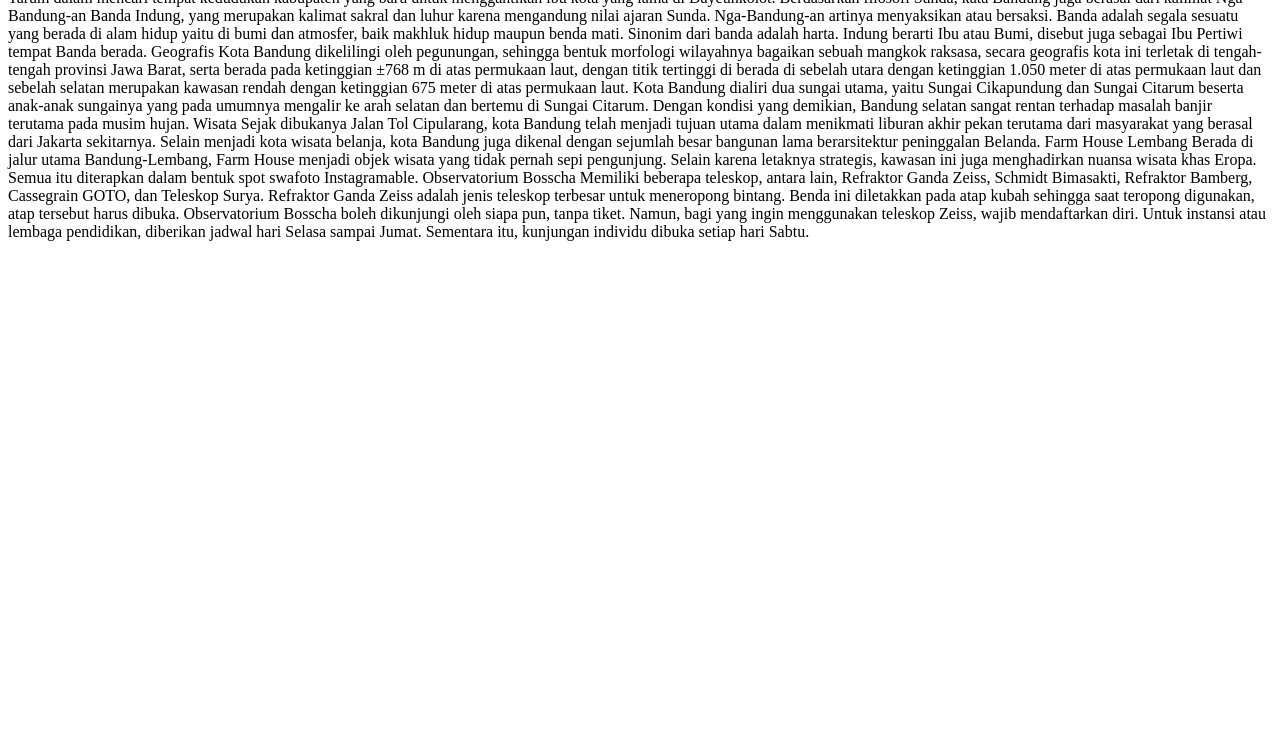
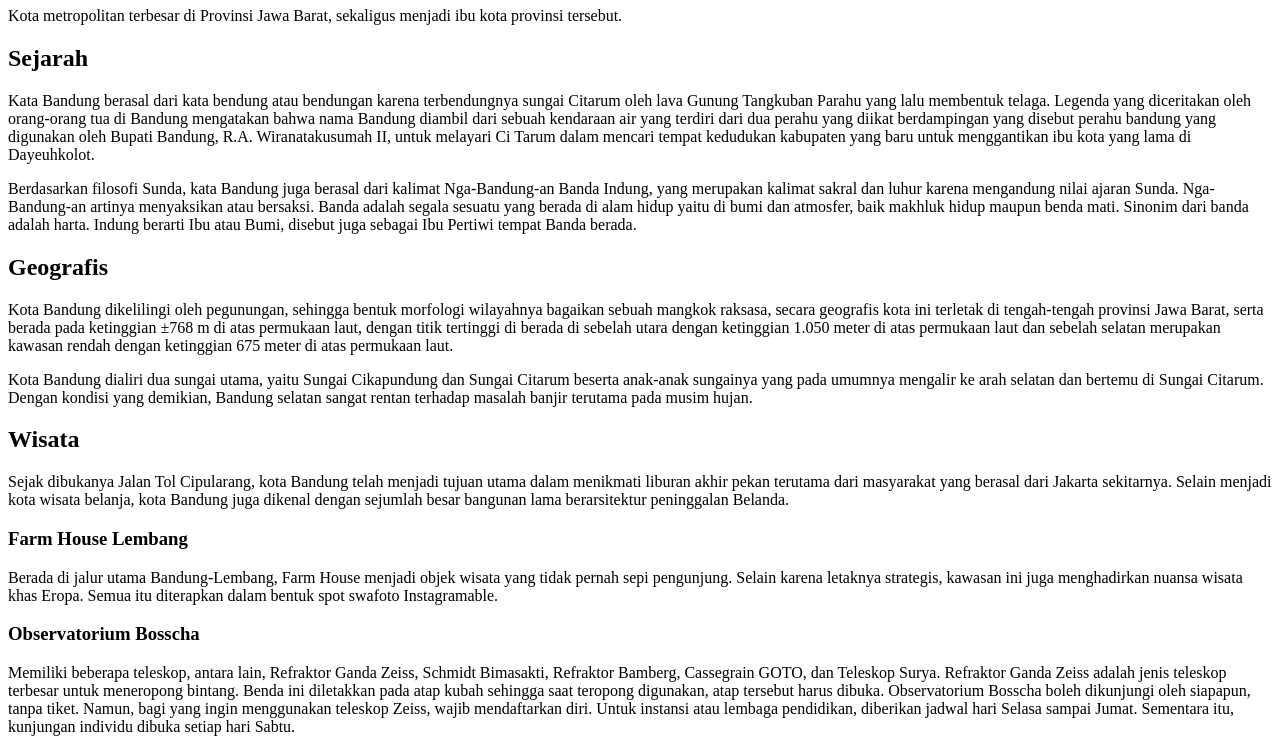
Before and after one commit to RyanGA09/DicodingClass-BelajarDasarPemrogramanWeb, a plain HTML site: page PengantarHTML/2IdentifikasiElemenpadaHalamanProfil/index.html in a window 1280 px wide. Shown: the part 73-825 px from the top of the page. Before the commit the page ends 800 px from the top, so only its background shows below. Drawn offline with Linux system fonts and the light colour scheme.

Commit message:
update pengantarHTML New

```diff
--- a/PengantarHTML/2IdentifikasiElemenpadaHalamanProfil/index.html
+++ b/PengantarHTML/2IdentifikasiElemenpadaHalamanProfil/index.html
@@ -1,49 +1,80 @@
 <!DOCTYPE html>
 <html>
   <head></head>
+  <body>
+    <h1>Bandung</h1>
+    <p>
+      Kota metropolitan terbesar di Provinsi Jawa Barat, sekaligus menjadi ibu
+      kota provinsi tersebut.
+    </p>
 
-  <body>
-    Bandung Kota metropolitan terbesar di Provinsi Jawa Barat, sekaligus menjadi
-    ibu kota provinsi tersebut. Sejarah Kata Bandung berasal dari kata bendung
-    atau bendungan karena terbendungnya sungai Citarum oleh lava Gunung
-    Tangkuban Parahu yang lalu membentuk telaga. Legenda yang diceritakan oleh
-    orang-orang tua di Bandung mengatakan bahwa nama Bandung diambil dari sebuah
-    kendaraan air yang terdiri dari dua perahu yang diikat berdampingan yang
-    disebut perahu bandung yang digunakan oleh Bupati Bandung, R.A.
-    Wiranatakusumah II, untuk melayari Ci Tarum dalam mencari tempat kedudukan
-    kabupaten yang baru untuk menggantikan ibu kota yang lama di Dayeuhkolot.
-    Berdasarkan filosofi Sunda, kata Bandung juga berasal dari kalimat
-    Nga-Bandung-an Banda Indung, yang merupakan kalimat sakral dan luhur karena
-    mengandung nilai ajaran Sunda. Nga-Bandung-an artinya menyaksikan atau
-    bersaksi. Banda adalah segala sesuatu yang berada di alam hidup yaitu di
-    bumi dan atmosfer, baik makhluk hidup maupun benda mati. Sinonim dari banda
-    adalah harta. Indung berarti Ibu atau Bumi, disebut juga sebagai Ibu Pertiwi
-    tempat Banda berada. Geografis Kota Bandung dikelilingi oleh pegunungan,
-    sehingga bentuk morfologi wilayahnya bagaikan sebuah mangkok raksasa, secara
-    geografis kota ini terletak di tengah-tengah provinsi Jawa Barat, serta
-    berada pada ketinggian ±768 m di atas permukaan laut, dengan titik tertinggi
-    di berada di sebelah utara dengan ketinggian 1.050 meter di atas permukaan
-    laut dan sebelah selatan merupakan kawasan rendah dengan ketinggian 675
-    meter di atas permukaan laut. Kota Bandung dialiri dua sungai utama, yaitu
-    Sungai Cikapundung dan Sungai Citarum beserta anak-anak sungainya yang pada
-    umumnya mengalir ke arah selatan dan bertemu di Sungai Citarum. Dengan
-    kondisi yang demikian, Bandung selatan sangat rentan terhadap masalah banjir
-    terutama pada musim hujan. Wisata Sejak dibukanya Jalan Tol Cipularang, kota
-    Bandung telah menjadi tujuan utama dalam menikmati liburan akhir pekan
-    terutama dari masyarakat yang berasal dari Jakarta sekitarnya. Selain
-    menjadi kota wisata belanja, kota Bandung juga dikenal dengan sejumlah besar
-    bangunan lama berarsitektur peninggalan Belanda. Farm House Lembang Berada
-    di jalur utama Bandung-Lembang, Farm House menjadi objek wisata yang tidak
-    pernah sepi pengunjung. Selain karena letaknya strategis, kawasan ini juga
-    menghadirkan nuansa wisata khas Eropa. Semua itu diterapkan dalam bentuk
-    spot swafoto Instagramable. Observatorium Bosscha Memiliki beberapa
-    teleskop, antara lain, Refraktor Ganda Zeiss, Schmidt Bimasakti, Refraktor
-    Bamberg, Cassegrain GOTO, dan Teleskop Surya. Refraktor Ganda Zeiss adalah
-    jenis teleskop terbesar untuk meneropong bintang. Benda ini diletakkan pada
-    atap kubah sehingga saat teropong digunakan, atap tersebut harus dibuka.
-    Observatorium Bosscha boleh dikunjungi oleh siapa pun, tanpa tiket. Namun,
-    bagi yang ingin menggunakan teleskop Zeiss, wajib mendaftarkan diri. Untuk
-    instansi atau lembaga pendidikan, diberikan jadwal hari Selasa sampai Jumat.
-    Sementara itu, kunjungan individu dibuka setiap hari Sabtu.
+    <h2>Sejarah</h2>
+    <p>
+      Kata Bandung berasal dari kata bendung atau bendungan karena terbendungnya
+      sungai Citarum oleh lava Gunung Tangkuban Parahu yang lalu membentuk
+      telaga. Legenda yang diceritakan oleh orang-orang tua di Bandung
+      mengatakan bahwa nama Bandung diambil dari sebuah kendaraan air yang
+      terdiri dari dua perahu yang diikat berdampingan yang disebut perahu
+      bandung yang digunakan oleh Bupati Bandung, R.A. Wiranatakusumah II, untuk
+      melayari Ci Tarum dalam mencari tempat kedudukan kabupaten yang baru untuk
+      menggantikan ibu kota yang lama di Dayeuhkolot.
+    </p>
+    <p>
+      Berdasarkan filosofi Sunda, kata Bandung juga berasal dari kalimat
+      Nga-Bandung-an Banda Indung, yang merupakan kalimat sakral dan luhur
+      karena mengandung nilai ajaran Sunda. Nga-Bandung-an artinya menyaksikan
+      atau bersaksi. Banda adalah segala sesuatu yang berada di alam hidup yaitu
+      di bumi dan atmosfer, baik makhluk hidup maupun benda mati. Sinonim dari
+      banda adalah harta. Indung berarti Ibu atau Bumi, disebut juga sebagai Ibu
+      Pertiwi tempat Banda berada.
+    </p>
+
+    <h2>Geografis</h2>
+    <p>
+      Kota Bandung dikelilingi oleh pegunungan, sehingga bentuk morfologi
+      wilayahnya bagaikan sebuah mangkok raksasa, secara geografis kota ini
+      terletak di tengah-tengah provinsi Jawa Barat, serta berada pada
+      ketinggian ±768 m di atas permukaan laut, dengan titik tertinggi di berada
+      di sebelah utara dengan ketinggian 1.050 meter di atas permukaan laut dan
+      sebelah selatan merupakan kawasan rendah dengan ketinggian 675 meter di
+      atas permukaan laut.
+    </p>
+    <p>
+      Kota Bandung dialiri dua sungai utama, yaitu Sungai Cikapundung dan Sungai
+      Citarum beserta anak-anak sungainya yang pada umumnya mengalir ke arah
+      selatan dan bertemu di Sungai Citarum. Dengan kondisi yang demikian,
+      Bandung selatan sangat rentan terhadap masalah banjir terutama pada musim
+      hujan.
+    </p>
+
+    <h2>Wisata</h2>
+    <p>
+      Sejak dibukanya Jalan Tol Cipularang, kota Bandung telah menjadi tujuan
+      utama dalam menikmati liburan akhir pekan terutama dari masyarakat yang
+      berasal dari Jakarta sekitarnya. Selain menjadi kota wisata belanja, kota
+      Bandung juga dikenal dengan sejumlah besar bangunan lama berarsitektur
+      peninggalan Belanda.
+    </p>
+
+    <h3>Farm House Lembang</h3>
+    <p>
+      Berada di jalur utama Bandung-Lembang, Farm House menjadi objek wisata
+      yang tidak pernah sepi pengunjung. Selain karena letaknya strategis,
+      kawasan ini juga menghadirkan nuansa wisata khas Eropa. Semua itu
+      diterapkan dalam bentuk spot swafoto Instagramable.
+    </p>
+
+    <h3>Observatorium Bosscha</h3>
+    <p>
+      Memiliki beberapa teleskop, antara lain, Refraktor Ganda Zeiss, Schmidt
+      Bimasakti, Refraktor Bamberg, Cassegrain GOTO, dan Teleskop Surya.
+      Refraktor Ganda Zeiss adalah jenis teleskop terbesar untuk meneropong
+      bintang. Benda ini diletakkan pada atap kubah sehingga saat teropong
+      digunakan, atap tersebut harus dibuka. Observatorium Bosscha boleh
+      dikunjungi oleh siapapun, tanpa tiket. Namun, bagi yang ingin menggunakan
+      teleskop Zeiss, wajib mendaftarkan diri. Untuk instansi atau lembaga
+      pendidikan, diberikan jadwal hari Selasa sampai Jumat. Sementara itu,
+      kunjungan individu dibuka setiap hari Sabtu.
+    </p>
   </body>
 </html>
```
